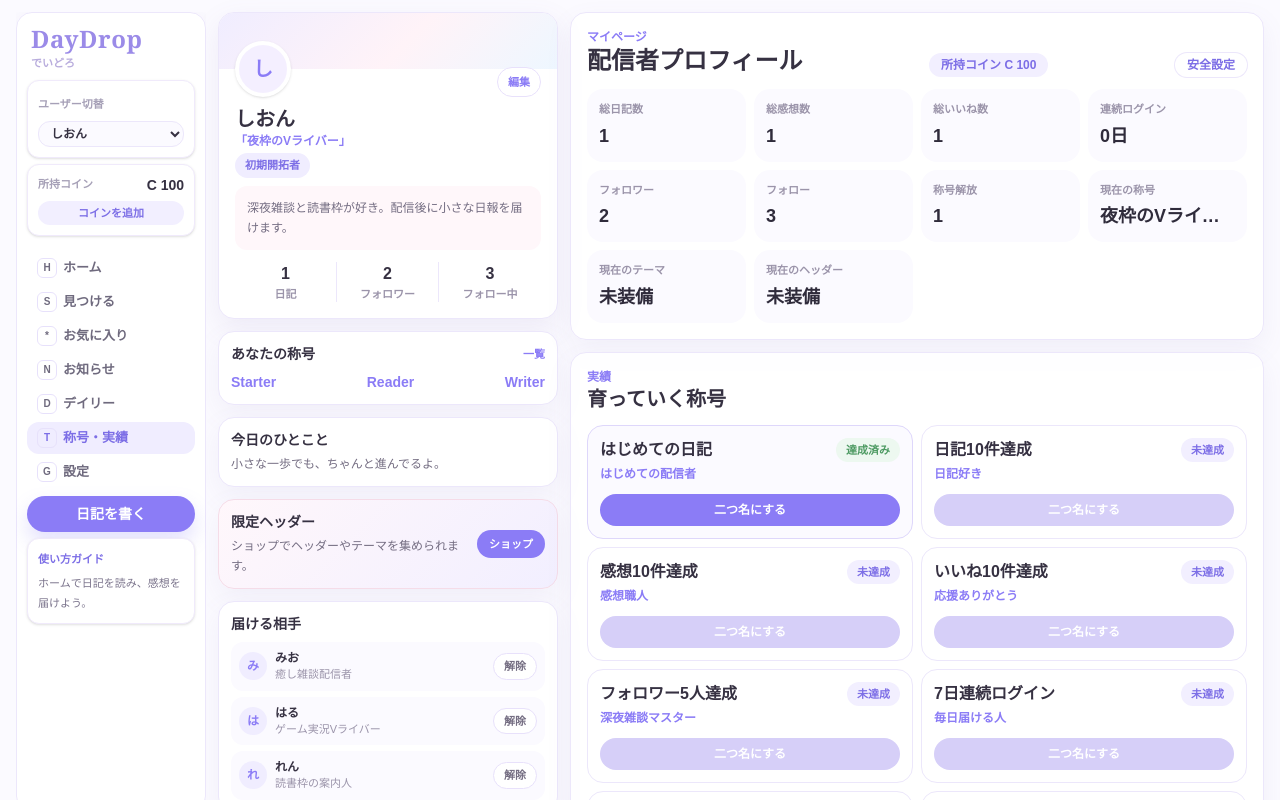
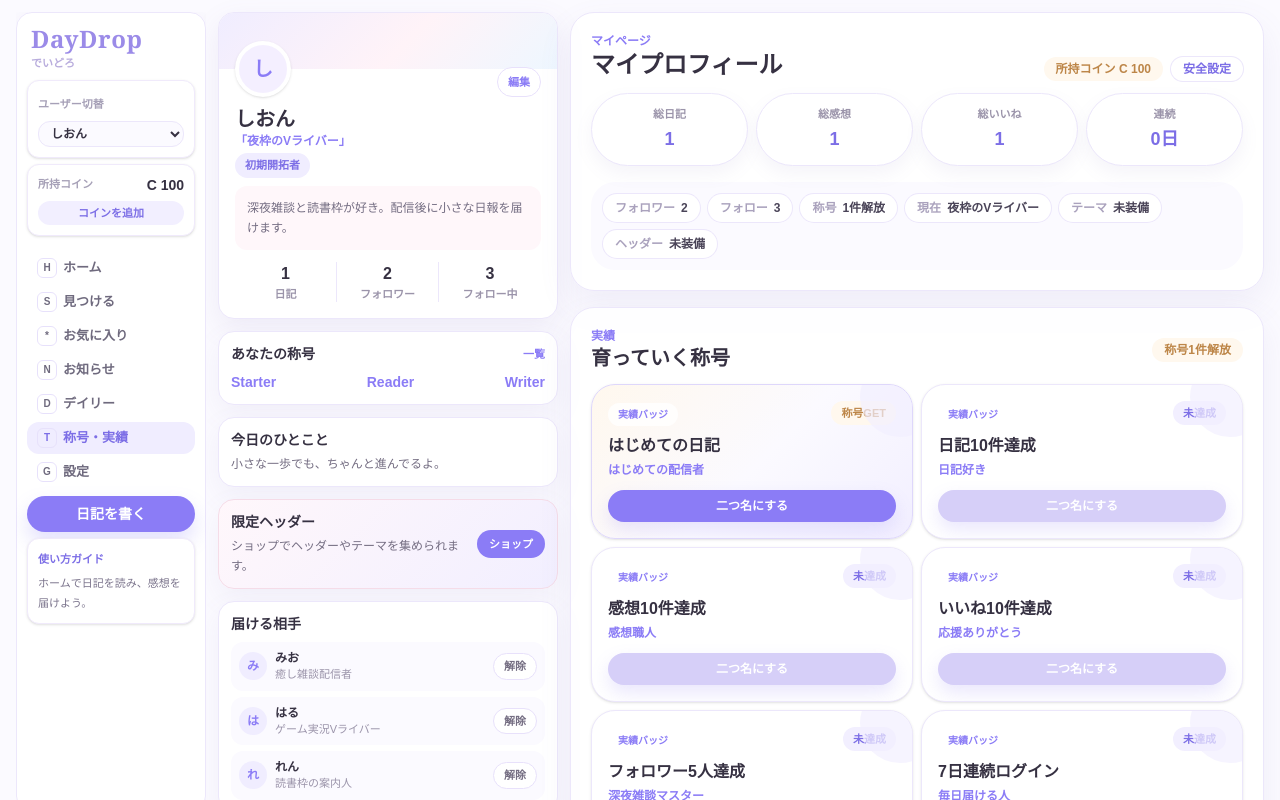
Before and after one commit to sakagami0831/daydrop, a Next.js app: page /mypage in a window 1280 px wide. Shown: the top 800 px of the page. Built offline with nearby package versions, Linux system fonts and the light colour scheme.

Commit message:
Update page.tsx

```diff
--- a/src/app/mypage/page.tsx
+++ b/src/app/mypage/page.tsx
@@ -185,18 +185,19 @@ export default function MyPage() {
           <ProfilePanel />
         </div>
 
-        <div className="grid min-w-0 gap-3">
-          <section className="rounded-2xl border border-[#ece7fb] bg-white/90 p-4 shadow-[0_10px_26px_rgba(126,112,174,0.08)]">
+        <div className="grid min-w-0 gap-4">
+          <section className="rounded-3xl border border-[#ece7fb] bg-white/90 p-5 shadow-[0_14px_34px_rgba(126,112,174,0.09)]">
             <div className="mb-3 flex flex-wrap items-end justify-between gap-2">
               <div>
                 <p className="text-xs font-black text-[#8b7cf6]">
                   {"\u30de\u30a4\u30da\u30fc\u30b8"}
                 </p>
                 <h1 className="text-2xl font-black">
-                  {"\u914d\u4fe1\u8005\u30d7\u30ed\u30d5\u30a3\u30fc\u30eb"}
+                  {"\u30de\u30a4\u30d7\u30ed\u30d5\u30a3\u30fc\u30eb"}
                 </h1>
               </div>
-              <span className="rounded-full bg-[#f2efff] px-3 py-1 text-xs font-black text-[#7c6ee6]">
+              <div className="flex flex-wrap items-center gap-2">
+                <span className="rounded-full bg-[#fff8ee] px-3 py-1 text-xs font-black text-[#bd8648]">
                   {"\u6240\u6301\u30b3\u30a4\u30f3"} C {currentUser.coinBalance}
                 </span>
                 <Link
@@ -206,22 +207,26 @@ export default function MyPage() {
                   {"\u5b89\u5168\u8a2d\u5b9a"}
                 </Link>
               </div>
+            </div>
 
-            <div className="grid gap-2 sm:grid-cols-2 xl:grid-cols-4">
-              <ProfileMetric label={"\u7dcf\u65e5\u8a18\u6570"} value={stats.diaryCount} />
-              <ProfileMetric label={"\u7dcf\u611f\u60f3\u6570"} value={stats.impressionCount} />
-              <ProfileMetric label={"\u7dcf\u3044\u3044\u306d\u6570"} value={stats.likeCount} />
-              <ProfileMetric label={"\u9023\u7d9a\u30ed\u30b0\u30a4\u30f3"} value={`${stats.loginStreak}\u65e5`} />
-              <ProfileMetric label={"\u30d5\u30a9\u30ed\u30ef\u30fc"} value={stats.followerCount} />
-              <ProfileMetric label={"\u30d5\u30a9\u30ed\u30fc"} value={stats.followingCount} />
-              <ProfileMetric label={"\u79f0\u53f7\u89e3\u653e"} value={unlockedTitles.length} />
-              <ProfileMetric label={"\u73fe\u5728\u306e\u79f0\u53f7"} value={currentUser.title} />
-              <ProfileMetric label={"\u73fe\u5728\u306e\u30c6\u30fc\u30de"} value={itemLabel(equipped.theme)} />
-              <ProfileMetric label={"\u73fe\u5728\u306e\u30d8\u30c3\u30c0\u30fc"} value={itemLabel(equipped.header)} />
+            <div className="grid gap-2 sm:grid-cols-4">
+              <ProfileBadge label={"\u7dcf\u65e5\u8a18"} value={stats.diaryCount} />
+              <ProfileBadge label={"\u7dcf\u611f\u60f3"} value={stats.impressionCount} />
+              <ProfileBadge label={"\u7dcf\u3044\u3044\u306d"} value={stats.likeCount} />
+              <ProfileBadge label={"\u9023\u7d9a"} value={`${stats.loginStreak}\u65e5`} />
+            </div>
+
+            <div className="mt-4 flex flex-wrap gap-2 rounded-3xl bg-[#fbfaff] p-3">
+              <MiniProfileNote label={"\u30d5\u30a9\u30ed\u30ef\u30fc"} value={stats.followerCount} />
+              <MiniProfileNote label={"\u30d5\u30a9\u30ed\u30fc"} value={stats.followingCount} />
+              <MiniProfileNote label={"\u79f0\u53f7"} value={`${unlockedTitles.length}\u4ef6\u89e3\u653e`} />
+              <MiniProfileNote label={"\u73fe\u5728"} value={currentUser.title} />
+              <MiniProfileNote label={"\u30c6\u30fc\u30de"} value={itemLabel(equipped.theme)} />
+              <MiniProfileNote label={"\u30d8\u30c3\u30c0\u30fc"} value={itemLabel(equipped.header)} />
             </div>
           </section>
 
-          <section className="rounded-2xl border border-[#ece7fb] bg-white/90 p-4 shadow-[0_10px_26px_rgba(126,112,174,0.08)]">
+          <section className="rounded-3xl border border-[#ece7fb] bg-white/90 p-5 shadow-[0_14px_34px_rgba(126,112,174,0.09)]">
             <div className="mb-3 flex flex-wrap items-center justify-between gap-2">
               <div>
                 <p className="text-xs font-black text-[#8b7cf6]">
@@ -231,25 +236,36 @@ export default function MyPage() {
                   {"\u80b2\u3063\u3066\u3044\u304f\u79f0\u53f7"}
                 </h2>
               </div>
+              <div className="flex flex-wrap items-center gap-2">
+                <span className="rounded-full bg-[#fff8ee] px-3 py-1 text-xs font-black text-[#bd8648]">
+                  {"\u79f0\u53f7"}
+                  {unlockedTitles.length}
+                  {"\u4ef6\u89e3\u653e"}
+                </span>
                 {notice ? (
                   <span className="rounded-full bg-[#f2efff] px-3 py-1 text-xs font-black text-[#7c6ee6]">
                     {notice}
                   </span>
                 ) : null}
               </div>
+            </div>
 
             <div className="grid gap-2 md:grid-cols-2">
               {achievements.map((achievement) => (
                 <article
                   key={achievement.id}
-                  className={`rounded-2xl border p-3 ${
+                  className={`relative overflow-hidden rounded-3xl border p-4 shadow-sm ${
                     achievement.unlocked
-                      ? "border-[#ded7fb] bg-[#fbfaff]"
+                      ? "border-[#ded7fb] bg-[linear-gradient(135deg,#fff8ee,#fbfaff_52%,#f2efff)]"
                       : "border-[#ece7fb] bg-white"
                   }`}
                 >
+                  <div className="pointer-events-none absolute -right-7 -top-7 size-20 rounded-full bg-[#f2efff]/70" />
                   <div className="flex items-start justify-between gap-2">
-                    <div>
+                    <div className="min-w-0">
+                      <p className="mb-2 inline-flex rounded-full bg-white/80 px-2.5 py-1 text-[10px] font-black text-[#8b7cf6]">
+                        {"\u5b9f\u7e3e\u30d0\u30c3\u30b8"}
+                      </p>
                       <h3 className="font-black">{achievement.label}</h3>
                       <p className="mt-1 text-xs font-bold text-[#8b7cf6]">
                         {achievement.title}
@@ -258,19 +274,19 @@ export default function MyPage() {
                     <span
                       className={`rounded-full px-2.5 py-1 text-[11px] font-black ${
                         achievement.unlocked
-                          ? "bg-[#edf8f0] text-[#4d9a62]"
+                          ? "bg-[#fff8ee] text-[#bd8648]"
                           : "bg-[#f2efff] text-[#7c6ee6]"
                       }`}
                     >
                       {achievement.unlocked
-                        ? "\u9054\u6210\u6e08\u307f"
+                        ? "\u79f0\u53f7GET"
                         : "\u672a\u9054\u6210"}
                     </span>
                   </div>
                   <button
                     onClick={() => selectTitle(achievement.title)}
                     disabled={!achievement.unlocked}
-                    className="mt-3 w-full rounded-full bg-[#8b7cf6] px-4 py-2 text-xs font-black text-white disabled:bg-[#d6cff8]"
+                    className="mt-3 w-full rounded-full bg-[#8b7cf6] px-4 py-2 text-xs font-black text-white shadow-[0_8px_18px_rgba(139,124,246,0.18)] disabled:bg-[#d6cff8]"
                   >
                     {currentUser.title === achievement.title
                       ? "\u9078\u629e\u4e2d"
@@ -281,7 +297,7 @@ export default function MyPage() {
             </div>
           </section>
 
-          <section className="min-w-0 rounded-2xl border border-[#ece7fb] bg-white/90 p-4 shadow-[0_10px_26px_rgba(126,112,174,0.08)]">
+          <section className="min-w-0 rounded-3xl border border-[#ece7fb] bg-white/90 p-5 shadow-[0_14px_34px_rgba(126,112,174,0.09)]">
             <div className="mb-3 flex items-center justify-between">
               <div>
                 <p className="text-xs font-black text-[#8b7cf6]">
@@ -297,7 +313,7 @@ export default function MyPage() {
 
             <div className="grid gap-3 md:grid-cols-2 2xl:grid-cols-3">
               {myDiaries.length === 0 ? (
-              <p className="rounded-2xl bg-[#fbfaff] p-4 text-sm text-[#9b94aa] md:col-span-2">
+                <p className="rounded-3xl bg-[#fbfaff] p-4 text-sm text-[#9b94aa] md:col-span-2">
                   {"\u307e\u3060\u65e5\u8a18\u3092\u66f8\u3044\u3066\u3044\u307e\u305b\u3093\u3002"}
                 </p>
               ) : (
@@ -311,7 +327,7 @@ export default function MyPage() {
   );
 }
 
-function ProfileMetric({
+function ProfileBadge({
   label,
   value,
 }: {
@@ -319,9 +335,26 @@ function ProfileMetric({
   value: number | string;
 }) {
   return (
-    <div className="rounded-2xl bg-[#fbfaff] p-3">
-      <p className="text-[11px] font-black text-[#9b94aa]">{label}</p>
-      <p className="mt-1 truncate text-lg font-black text-[#2f2b3b]">{value}</p>
+    <div className="rounded-full border border-[#ece7fb] bg-white px-4 py-3 text-center shadow-[0_8px_18px_rgba(126,112,174,0.08)]">
+      <p className="truncate text-[11px] font-black text-[#9b94aa]">{label}</p>
+      <p className="mt-0.5 truncate text-lg font-black text-[#7c6ee6]">
+        {value}
+      </p>
     </div>
   );
 }
+
+function MiniProfileNote({
+  label,
+  value,
+}: {
+  label: string;
+  value: number | string;
+}) {
+  return (
+    <span className="inline-flex max-w-full items-center gap-1.5 rounded-full bg-white px-3 py-1.5 text-xs font-bold text-[#746d82] ring-1 ring-[#ece7fb]">
+      <span className="shrink-0 text-[#aaa2bd]">{label}</span>
+      <span className="truncate font-black text-[#4a4458]">{value}</span>
+    </span>
+  );
+}
```
Lines whose indentation alone changed are shown as unchanged.
